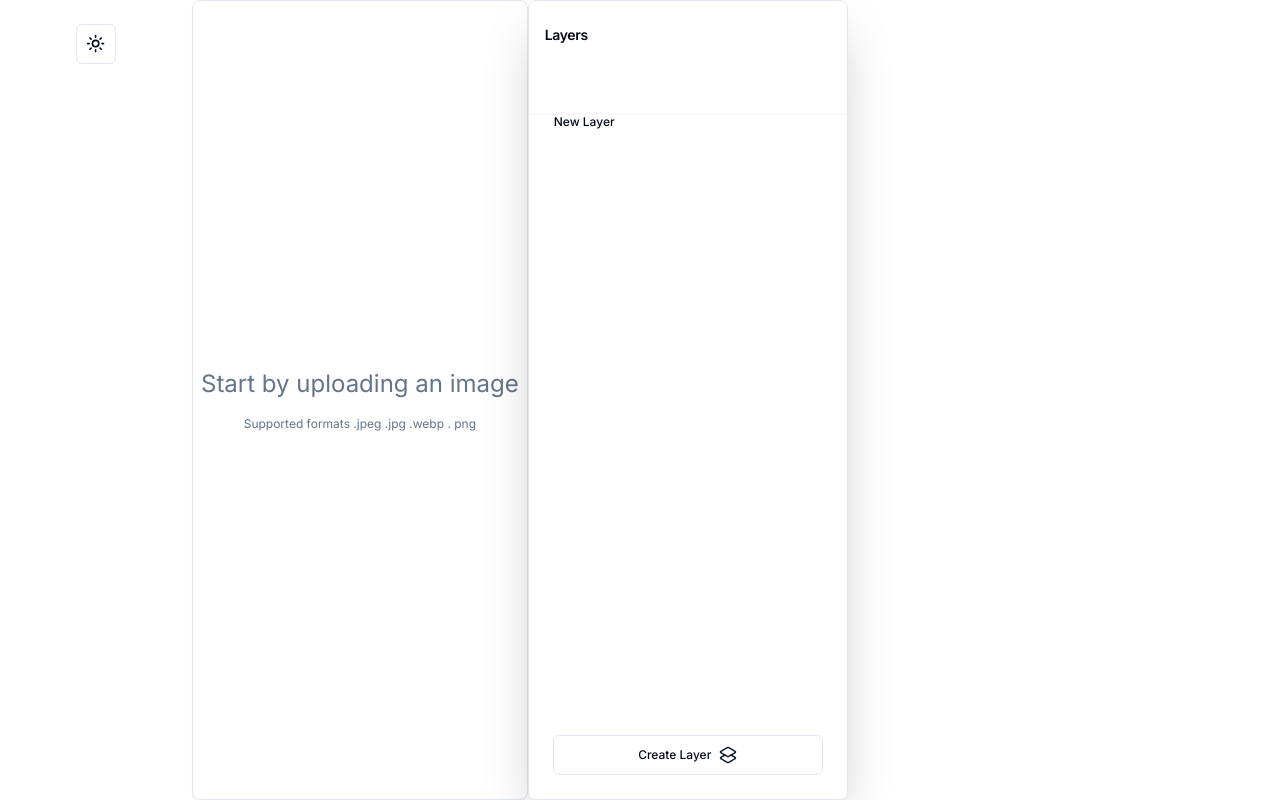
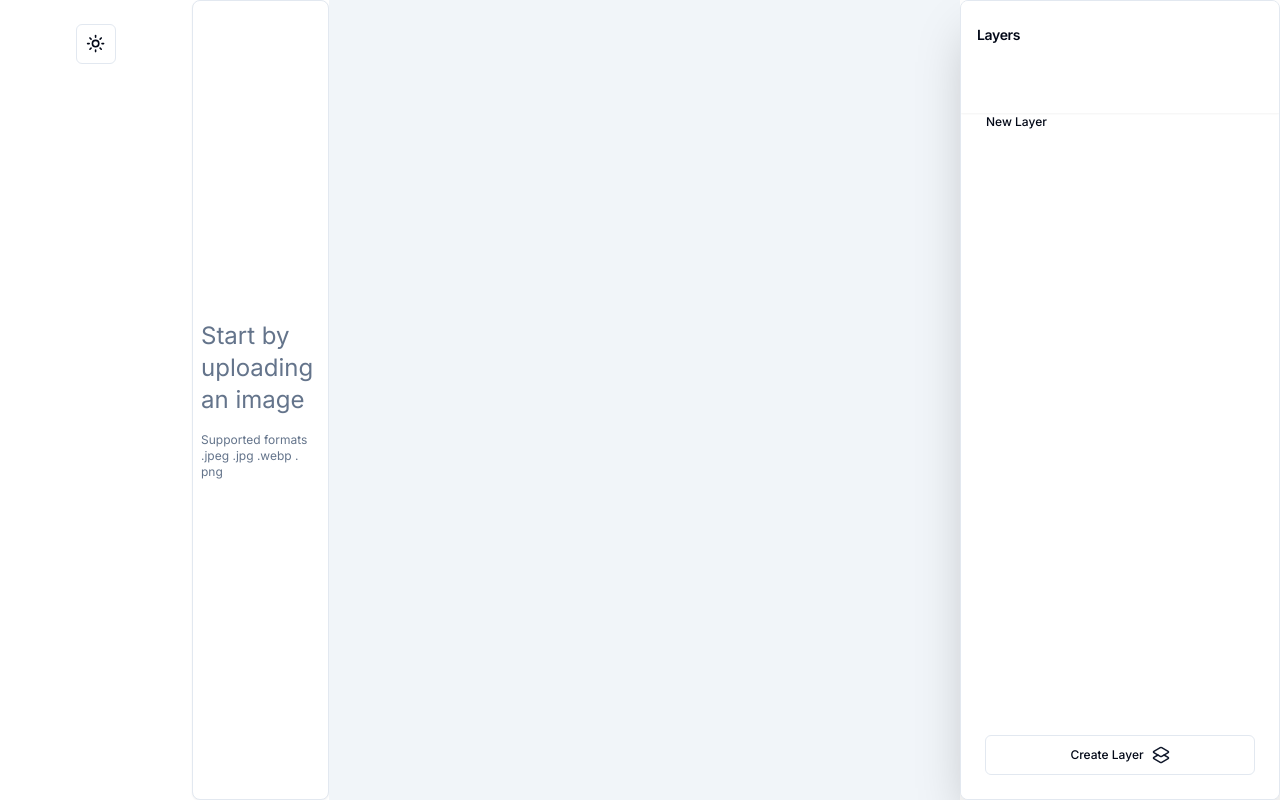
Before and after one commit to emrekaratepe123/Edit, a Next.js app: page / in a window 1280 px wide. Built offline with nearby package versions, Linux system fonts and the light colour scheme.

Commit message:
feat: Add ActiveImage component for displaying active layer

```diff
--- a/src/components/Editor.tsx
+++ b/src/components/Editor.tsx
@@ -4,6 +4,7 @@ import React from "react";
 import UploadImage from "./upload/UploadImage";
 import Layers from "./layers/Layers";
 import { ModeToggle } from "./theme/ModeToggle";
+import ActiveImage from "./ActiveImage";
 
 function Editor() {
   return (
@@ -14,6 +15,7 @@ function Editor() {
         </div>
       </div>
       <UploadImage />
+      <ActiveImage />
       <Layers />
     </div>
   );
```
